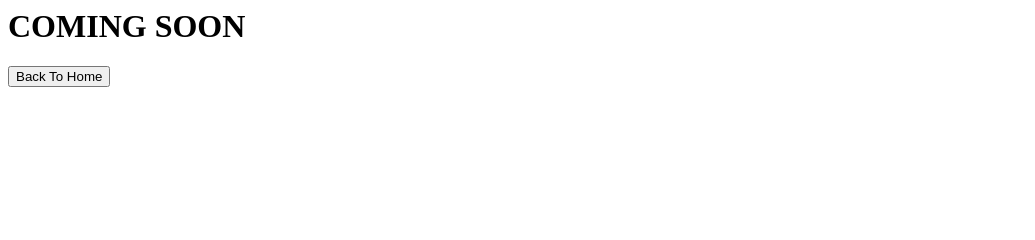
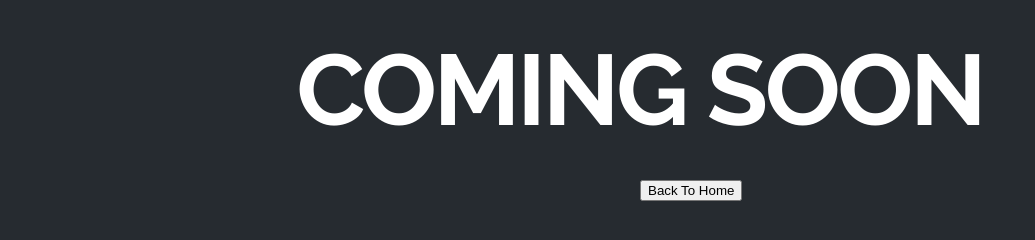
Before and after one commit to darrenmwong/0, a plain HTML site: page content.html in a window 1280 px wide. Shown: the whole page, without its empty margins (0-1035 px from the left). Drawn offline with Linux system fonts and the light colour scheme.

Commit message:
css link ref content

```diff
--- a/content.html
+++ b/content.html
@@ -1,6 +1,6 @@
 <html>
 <head>
-	 <meta http-equiv="Content-Type" content="text/html; charset=UTF-8" />
+    <meta http-equiv="Content-Type" content="text/html; charset=UTF-8" />
     <meta http-equiv="X-UA-Compatible" content="IE=edge">
     <meta name="viewport" content="width=device-width, initial-scale=1.0">
     <meta name="msvalidate.01" content="2A5C62A6782A11AC0F90C33A7B286F7E" />
@@ -8,11 +8,24 @@
     <meta name="language" content="english">
     <meta name="author" content="Darren Michael Wong 1988 Portfolio" />
     <meta name="description" content="A personal portfolio to share my projects and about myself as a software engineer/web developer" />
-    <title>Content</title>
+    <title>Darren Michael Wong Portfolio | Software and Web Engineer</title>
+    <link href="css/main.css" rel="stylesheet" type="text/css" />
+    <link rel="stylesheet" href="css/owl.carousel.css">
+    <link rel="stylesheet" href="css/owl.theme.css">
+    <link rel="stylesheet" href="css/fontello.css">
+    <link rel="stylesheet" href="css/jquery.fancybox8cbb.css?v=2.1.5" type="text/css" media="screen" />
+    <link rel="stylesheet" href="css/jquery.fs.wallpaper.css" type="text/css" media="all" />
+    <link rel="stylesheet" href="css/animate.css">
+    <link rel="shortcut icon" href="/img/favicon.ico" type="image/x-icon">
+    <link rel="icon" href="/img/favicon.ico" type="image/x-icon">
+    <link href='http://fonts.googleapis.com/css?family=Raleway:400,200,300,500,600,700,800,900' rel='stylesheet' type='text/css'>
 
 </head>
 <body>
-<h1> COMING SOON </h1>
-<a href="/"><button>Back To Home</button></a>
+<h1 style="text-align: center; padding: 40px;"> COMING SOON </h1>
+<a href="/" style="margin-left: 50%;"><button>Back To Home</button></a>
+
+
+
 </body>
 </html>
```
